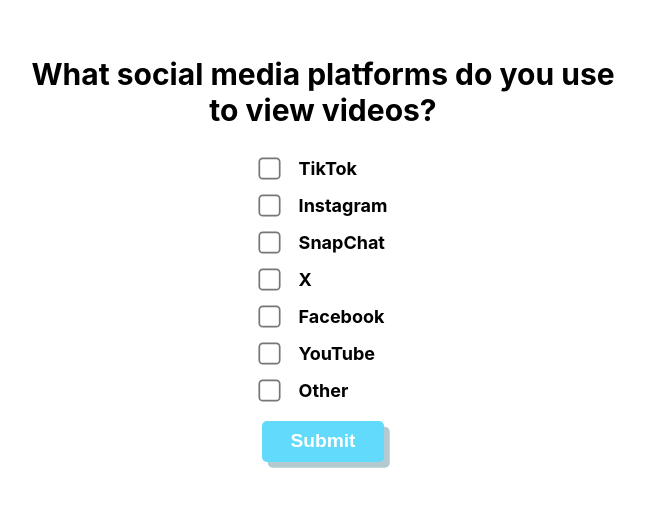
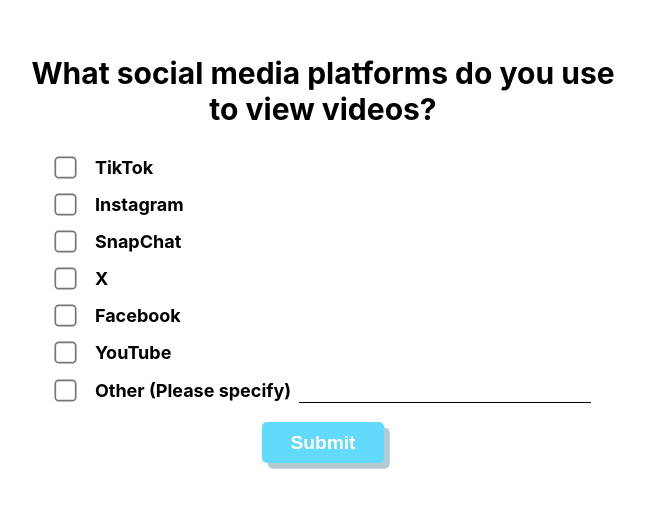
Before and after one commit to Santa-Clara-Imaginarium-Lab/sludge-v2, a React (Create React App) app: page /socialmediahabits1 in a window 1280 px wide. Shown: the part 151-658 px from the top of the page, without its empty margins (317-962 px from the left). Built offline with nearby package versions, Linux system fonts and the light colour scheme.

Commit message:
prompt and minor changes

```diff
--- a/src/index.js
+++ b/src/index.js
@@ -22,6 +22,7 @@
 import PopQuiz2 from './popQuiz/PopQuiz2.jsx';
 import PopQuiz from './popQuiz/PopQuiz.jsx';
 import QuizNav from './popQuiz/QuizNav.jsx';
+import Prompt from './popQuiz/Prompt.jsx';
 
 import { createContext, useContext, useState } from "react";
 
@@ -102,6 +103,10 @@
     element: <DemographicQuestion4 />,
   },
   {
+    path: '/prompt',
+    element: <Prompt />,
+  },
+  {
     path: '/quiznav',
     element: <QuizNav />,
   },
--- /dev/null
+++ b/src/popQuiz/Prompt.jsx
@@ -0,0 +1,20 @@
+import React from 'react';
+import '../postTestSurvey/PostTestSurvey.css';
+import { useNavigate } from 'react-router-dom';
+
+function Prompt() {
+    const navigate = useNavigate();
+
+    const handleNavigate = () => {
+      navigate('/quiznav');
+    };
+
+    return (
+        <div className="container">
+            <h1>Please call the researcher for further instructions before proceeding</h1>
+            <button className="submit-button" onClick={handleNavigate}>Proceed</button>
+        </div>
+    );
+}
+
+export default Prompt;
--- a/src/postTestSurvey/DemographicQuestion4.jsx
+++ b/src/postTestSurvey/DemographicQuestion4.jsx
@@ -40,7 +40,7 @@
         }
 
         console.log("Academic year data saved successfully");
-        navigate('/quiznav');
+        navigate('/prompt');
       } catch (error) {
         console.error('Error saving academic year data:', error);
         setShowError(true);
--- a/src/preTestSurvey/socialMediaHabits/SocialMediaHabits1.jsx
+++ b/src/preTestSurvey/socialMediaHabits/SocialMediaHabits1.jsx
@@ -7,6 +7,7 @@
     const [selectedOptions, setSelectedOptions] = useState([]);
     const [showError, setShowError] = useState(false);
     const userId = localStorage.getItem('userId');
+    const [otherText, setOtherText] = useState('');
 
     const handleOptionChange = (event) => {
       const value = event.target.value;
@@ -15,6 +16,10 @@
       setSelectedOptions(prev =>
         prev.includes(value) ? prev.filter(option => option !== value) : [...prev, value]
       );
+
+      if (value === "Other") {
+        setOtherText('');
+      }
     };
 
     const handleClick = async () => {
@@ -22,6 +27,10 @@
         setShowError(true);
         return;
       }
+
+      const finalSocialMedia = selectedOptions.includes("Other")
+      ? [...selectedOptions.filter(option => option !== "Other"), otherText]
+      : selectedOptions;
 
       try {
         const response = await fetch("https://sludge-v2.onrender.com/social-media-habits-1", {
@@ -31,7 +40,7 @@
           },
           body: JSON.stringify({
             userId,
-            platforms: selectedOptions,
+            platforms: finalSocialMedia,
           }),
         });
 
@@ -119,7 +128,17 @@
                 checked={selectedOptions.includes("Other")}
                 onChange={handleOptionChange}
               />
-              <p>Other</p>
+              <p>Other (Please specify)</p>
+              <input
+                type="text"
+                className="gender-input"
+                value={otherText}
+                onChange={(e) => {
+                  handleOptionChange({ target: { value: "Other" } });
+                  setSelectedOptions(prev => [...prev, "Other"]);
+                  setOtherText(e.target.value);
+                }}
+              />
             </label>
 
           </div>
--- a/src/setup/Setup.jsx
+++ b/src/setup/Setup.jsx
@@ -65,7 +65,7 @@
       <p className="text">Subtitles Results: {subtitles ? "Subtitles available" : 'No subtitles available'}</p>
 
       <button className="submit-button" onClick={handleNavigate}>
-        PreTest Survey
+        Take the Pre-Test Survey
       </button>
     </div>
   );
```
Also changed, not shown: 1 other file (tests, documents, lock files or other folders).
